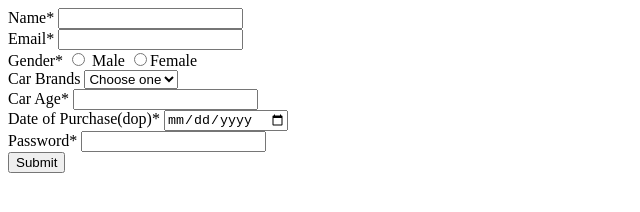
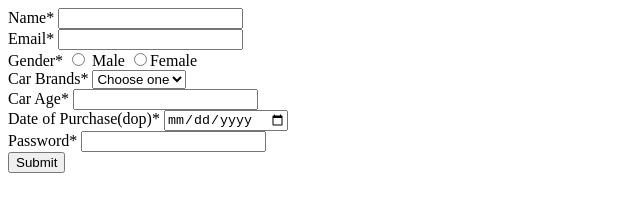
Before and after one commit to acciojob/car-insurance-form-prajwal2103, a website: page main.html in a window 1280 px wide. Shown: the full height of the page, 0-640 px from the left. Drawn offline with Linux system fonts and the light colour scheme.

Commit message:
created a submission

```diff
--- a/main.html
+++ b/main.html
@@ -22,7 +22,7 @@
 	<label><input id="gender" type="radio" name="gender"value="female"required>Female</label>
 	</div>
 	<div>
-	<label for="car">Car Brands</label>
+	<label for="car">Car Brands*</label>
 	<select id="car" name="car">
 	<option value="">Choose one</option>
 	<option value="bmw">BMW</option>
```
